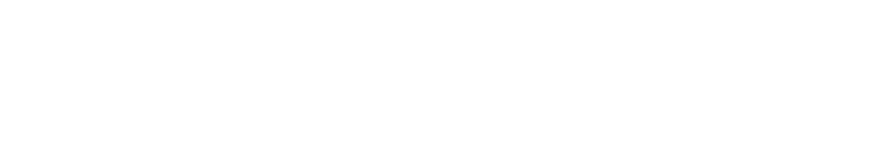
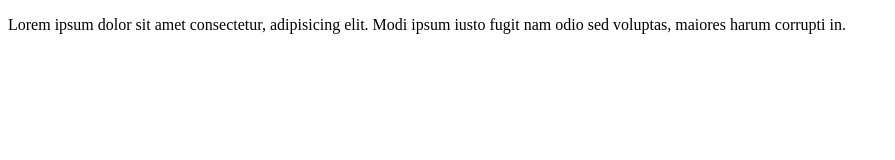
Before and after one commit to RaoAviralYadav/test, a plain HTML site: page index.html in a window 1280 px wide. Shown: the whole page, without its empty margins (0-895 px from the left). Drawn offline with Linux system fonts and the light colour scheme.

Commit message:
deletion

```diff
--- a/index.html
+++ b/index.html
@@ -6,6 +6,6 @@
     <title>Document</title>
 </head>
 <body>
-
+    <p>Lorem ipsum dolor sit amet consectetur, adipisicing elit. Modi ipsum iusto fugit nam odio sed voluptas, maiores harum corrupti in.</p>
 </body>
 </html>
```
